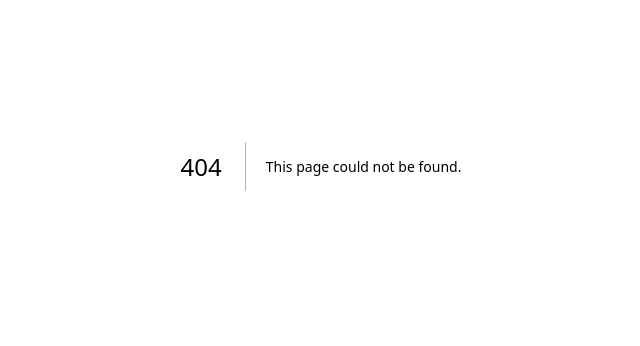
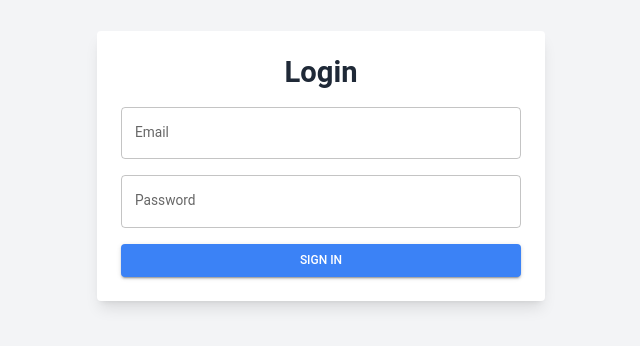
Before and after one commit to hack4impact-mcgill/ResilienceMontreal, a Next.js app: page /login in a window 1280 px wide. Before the commit this address had no page. Shown: the part 234-580 px from the top of the page, without its empty margins (319-959 px from the left). Built offline with nearby package versions, Linux system fonts and the light colour scheme; what @mui/material-nextjs would draw is missing.

Commit message:
add login page and refactor components folder

```diff
--- /dev/null
+++ b/src/app/login/page.tsx
@@ -0,0 +1,26 @@
+"use client";
+import React from "react";
+import { Button, Card, CardContent, TextField, Typography } from "@mui/material";
+
+const Login: React.FC = () => {
+  return (
+    <div className="min-h-screen flex items-center justify-center bg-gray-100">
+      <Card className="w-full max-w-md shadow-lg">
+        <CardContent className="p-6">
+          <Typography variant="h4" className="text-center text-gray-800 font-bold mb-4">
+            Login
+          </Typography>
+          <form className="space-y-4">
+            <TextField label="Email" variant="outlined" fullWidth className="bg-white" />
+            <TextField label="Password" type="password" variant="outlined" fullWidth className="bg-white" />
+            <Button variant="contained" color="primary" fullWidth>
+              Sign In
+            </Button>
+          </form>
+        </CardContent>
+      </Card>
+    </div>
+  );
+};
+
+export default Login;
--- a/src/app/page.tsx
+++ b/src/app/page.tsx
@@ -1,4 +1,4 @@
-import HomePage from "./components/HomePage";
+import HomePage from "@/components/HomePage";
 
 export default function Home() {
   return (
```
Also changed, not shown: src/components/HomePage.tsx (renamed from src/app/components/HomePage.tsx).
